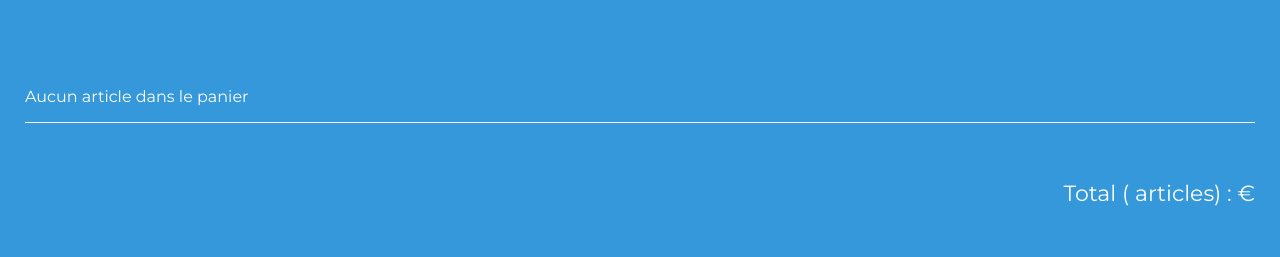
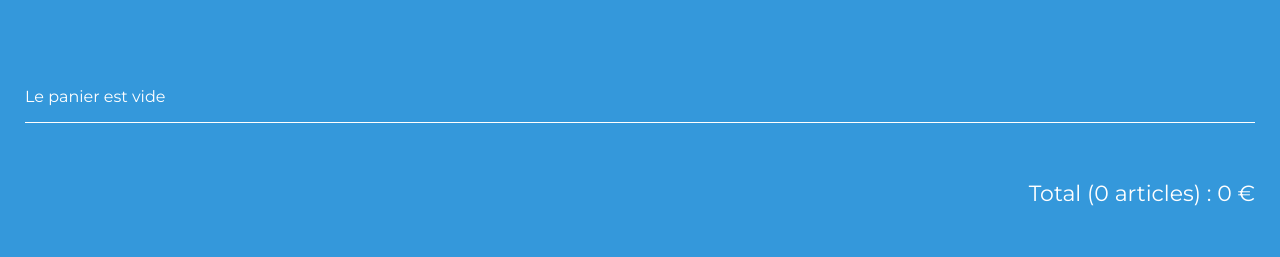
Before and after one commit to LittleBigOne1/CANAP, a plain HTML site: page front/html/cart.html in a window 1280 px wide. Shown: the part 919-1176 px from the top of the page. Drawn offline with Linux system fonts and the light colour scheme.

Commit message:
20/08
-suppression de console.log
-cart.js ajout d'un commentaires par regex
-cart.js: ajout d'une fonction en cas de panier vide (emptyCart)
-correction de commentaires divers

```diff
--- a/front/js/cart.js
+++ b/front/js/cart.js
@@ -1,26 +1,31 @@
 let total = document.querySelector('#totalPrice'); // balise dans le l'html où est le prix total
 let totalQuantity = document.querySelector('#totalQuantity'); // balise dans le l'html où est la quantité totale
 let localStorageProduct = JSON.parse(localStorage.getItem('cart')); // cart = le panier / variable contenant le LocalStorage parsé
-let infoProduct = []; // variable avec tableau contenant les prix et la quantité d'un canapé
+let infoProduct = []; // variable avec tableau contenant le prix et la quantité d'un canapé
 let totalPrice = 0; // variable prix total
 let quantityProduct = 0; // variable quantité totale
-
+function emptyCart() {
+  document.querySelector(
+    '#cart__items'
+  ).innerHTML += `<div class="cart__item__img">
+      <p>Le panier est vide</p>
+      </div>`;
+  totalQuantity.innerHTML = 0;
+  total.innerHTML = 0;
+  // vide le LS
+  localStorage.clear();
+}
 // Affichage des produits dans le DOM et gestion de ceux-ci (quantité / prix / suppression )
 function showCart() {
-  document.querySelector('#cart__items').innerHTML = '';
-  // si le panier est vide
-  if (localStorageProduct === null) {
-    document.querySelector(
-      '#cart__items'
-    ).innerHTML += `<div class="cart__item__img">
-      <p>Aucun article dans le panier</p>
-      </div>`;
-
+  // si le panier est vide joue la fonction emptyCart
+  if (localStorageProduct === null || localStorageProduct.length === 0) {
+    // affiche un message indiquant que le panier est vide, affiche 0 en quantité totale et prix total, et vide le LS
+    emptyCart();
     // Sinon
   } else {
     // création d'une boucle qui parcours le LS pour récuperer les canapés
     for (let item of localStorageProduct) {
-      let quantityChoosen = parseInt(item.quantity); // quantité choisie
+      let quantityChoosen = parseInt(item.quantity); // quantité choisie passé dans la fonction parseInt pour avoir un valeur sous numérrique
       let colorChoosen = item.color; // couleur choisie
 
       // Création de la requete de GET sur l'API afin de récupérer chaque canapé du panier grâce à leur id
@@ -91,6 +96,9 @@ function resumeCommande(price, quantity) {
   totalPrice += price * quantity;
   totalQuantity.innerHTML = quantityProduct;
   total.innerHTML = totalPrice;
+  if (localStorageProduct.length === 0) {
+    emptyCart();
+  }
 }
 // gestion de la suppression d'un produit
 function deleteProduct() {
@@ -107,9 +115,7 @@ function deleteProduct() {
       );
       localStorage.setItem('cart', JSON.stringify(localStorageProduct));
       e.target.closest('.cart__item').remove();
-
       resumeCommande(infoProduct[deleteId].price, difference);
-      console.log(resumeCommande);
     });
   }
 }
@@ -123,12 +129,9 @@ function changeQuantity() {
     // écoute l'input afin de modifier la quantité dans le dom et le LS
     cart[i].addEventListener('input', () => {
       let newQty = parseInt(cart[i].value); // variable avec la nouvelle quantité
-      console.log(cart[i].value);
-      console.log(newQty);
       let difference = newQty - localStorageProduct[i].quantity; // variable contenant la différence entre la nouvelle quantité et l'ancienne
       localStorageProduct[i].quantity = newQty;
       infoProduct[localStorageProduct[i].id].quantity = newQty;
-      console.log(infoProduct);
       localStorage.setItem('cart', JSON.stringify(localStorageProduct));
       resumeCommande(infoProduct[localStorageProduct[i].id].price, difference);
     });
@@ -165,7 +168,9 @@ function nameChecker(value, type) {
     } else {
       lastName = null;
     }
+    //accepte l'ensemble de l'alphabet en majuscule et miniscule tous les caractères accentués
   } else if (!value.match(/^[a-zA-ZÀ-ÿ\s,-]{1,30}$/)) {
+
     // expliquer le regex
     errorDisplay(
       type,
@@ -188,6 +193,7 @@ function nameChecker(value, type) {
 // vérification de l'adresse comprenant le nombre de caractère et le regex avec affichage d'un message d'erreur adapté
 
 function adressChecker(value) {
+  //accepte l'ensemble de l'alphabet en majuscule et miniscule tous les caractères accentués ainsi que les nombres et les tirets
   if (!value.match(/^[#.0-9a-zA-ZÀ-ÿ\s,-]{2,60}$/)) {
     errorDisplay('address', "L'adresse n'est pas valide");
     address = null;
@@ -203,6 +209,7 @@ function cityChecker(value) {
       'city',
       'Le Nom de la ville doit faire moins de 30 caractères'
     );
+      //accepte l'ensemble de l'alphabet en majuscule et miniscule,tous les caractères accentués, les tirets
   } else if (!value.match(/^[a-zA-ZÀ-ÿ\s,-]{1,30}$/)) {
     errorDisplay('city', "Ce caractères n'est pas valide");
     city = null;
@@ -215,6 +222,7 @@ function cityChecker(value) {
 function emailChecker(value) {
   if (
     !value.match(
+      //accepte l'ensemble de l'alphabet en miniscule tous les caractères accentués ainsi que(-_ &ç) et dois adopter ce model ****@*****.**
       /^[_a-z0-9-]+(.[_a-z0-9-]+)*@[a-z0-9-]+(.[a-z0-9-]+)*(.[a-z]{2,4})$/
     )
   ) {
@@ -259,7 +267,6 @@ function listenOrder() {
   document.querySelector('#order').addEventListener('click', (e) => {
     // annule le comportement par defaut du clic sur le bouton
     e.preventDefault();
-    //console.log(firstName, lastName, address, city, email);
     if (firstName && lastName && address && city && email) {
       // vérifier que tout les champs sont valides
       // création de l'objet contact
@@ -277,12 +284,9 @@ function listenOrder() {
         for (let i = 0; i < canap.quantity; i++) {
           commande.push(canap.id);
         }
-
-        //console.log('console.log COMMANDE ===>', commande);
       }
 
       let userOrder = { contact: contact, products: commande }; // objet à envoyer à l'API
-      //console.log('CONSOLE.LOG userOrder ===>', userOrder);
 
       // Création de la requete de POST sur l'API afin d'y envoyer l'objet userOrder & récupéré l'id de la commande
       fetch('http://localhost:3000/api/products/order', {
@@ -294,12 +298,10 @@ function listenOrder() {
       })
         .then((res) => res.json())
         .then((data) => {
-          console.log(data);
           // redirection vers le page confirmation
           window.location.href = `/front/html/confirmation.html?commande=${data.orderId}`;
         })
         .catch(function (err) {
-          console.log(err);
           alert('erreur' + err);
         });
     } else {
--- a/front/js/confirmation.js
+++ b/front/js/confirmation.js
@@ -1,12 +1,11 @@
 let orderId = new URLSearchParams(document.location.search).get('commande'); // récuperation du numéro de commande dans l'URL
 // affichage du numero de commande et  suppression du localStorage
 function orderIdDisplay() {
-  // si numéro de commande l'incrémenter au DOM
+  // si numéro de commande l'implémente au DOM
   if (orderId != null) {
     document.querySelector(
       '#orderId'
     ).innerHTML = `<br>${orderId}<br>Merci pour votre achat`;
-    console.log("valeur de l'orderId venant de l'url: " + orderId);
     // vide le LS
     localStorage.clear();
   }
--- a/front/js/script.js
+++ b/front/js/script.js
@@ -9,18 +9,16 @@ fetch('http://localhost:3000/api/products')
   })
   // puis récupération du tableau produits et mis dans la variable products
   .then((products) => {
-    console.log(products);
     displayCanap(products);
   })
-  //si erreur tombe dans le catch et incrémente un mesage d'erreur au DOM
+  //si erreur tombe dans le catch et implémente un mesage d'erreur au DOM
   .catch((err) => {
     document.querySelector('#items').innerHTML =
       '<h3>Connexion impossible</h3>';
-    //console.log('erreur' + err);
   });
 // Ajout dans le DOM de chaque canapé récupéré dans à l'API
 function displayCanap(products) {
-  let zoneArticle = document.querySelector('#items'); //variable ciblant la zone où les articles doivent être incrémenté
+  let zoneArticle = document.querySelector('#items'); //variable ciblant la zone où les articles doivent être implémentés
   // création d'un boucle permettant de récupérer chaque canapé et de les ajouter au DOM avec un innerHTML
   for (let article of products) {
     //console.table(article)
```
Also changed, not shown: front/html/index.html (+2 -1 lines), front/js/product.js (+2 -9 lines).
